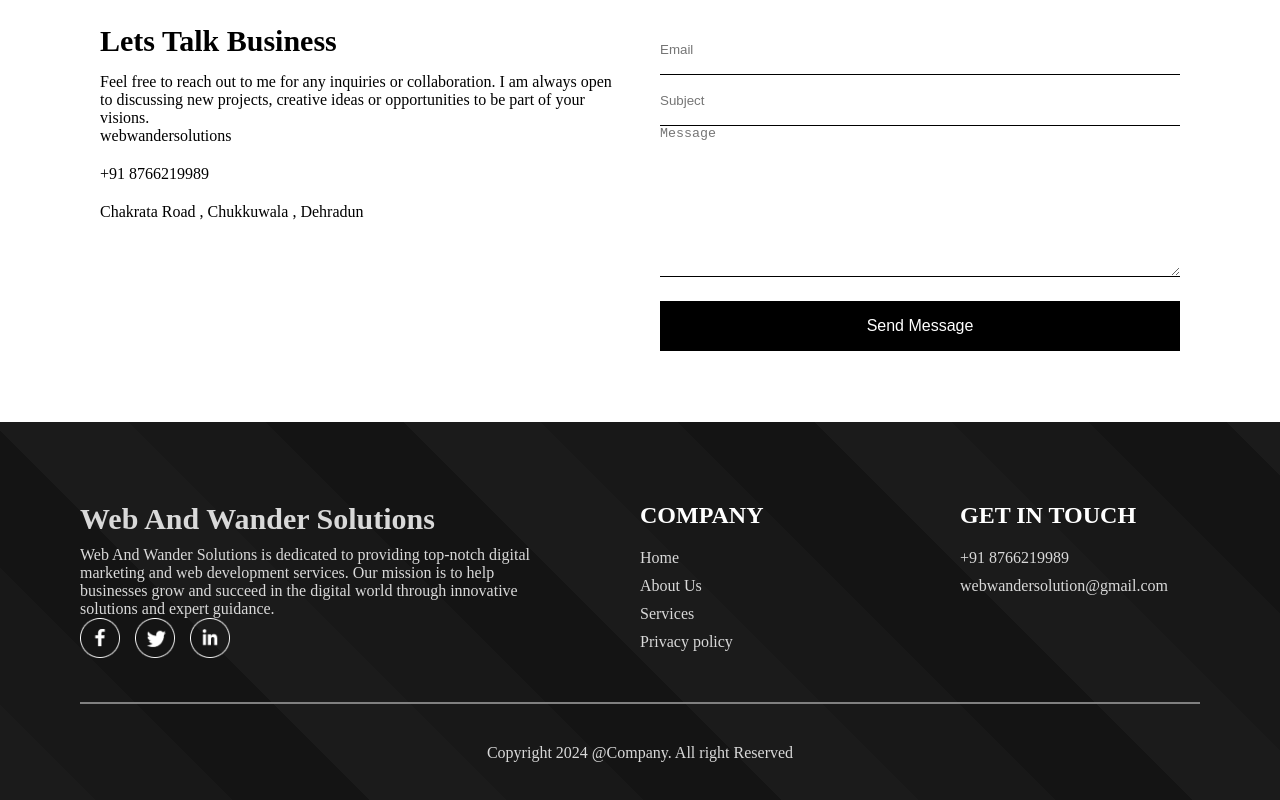
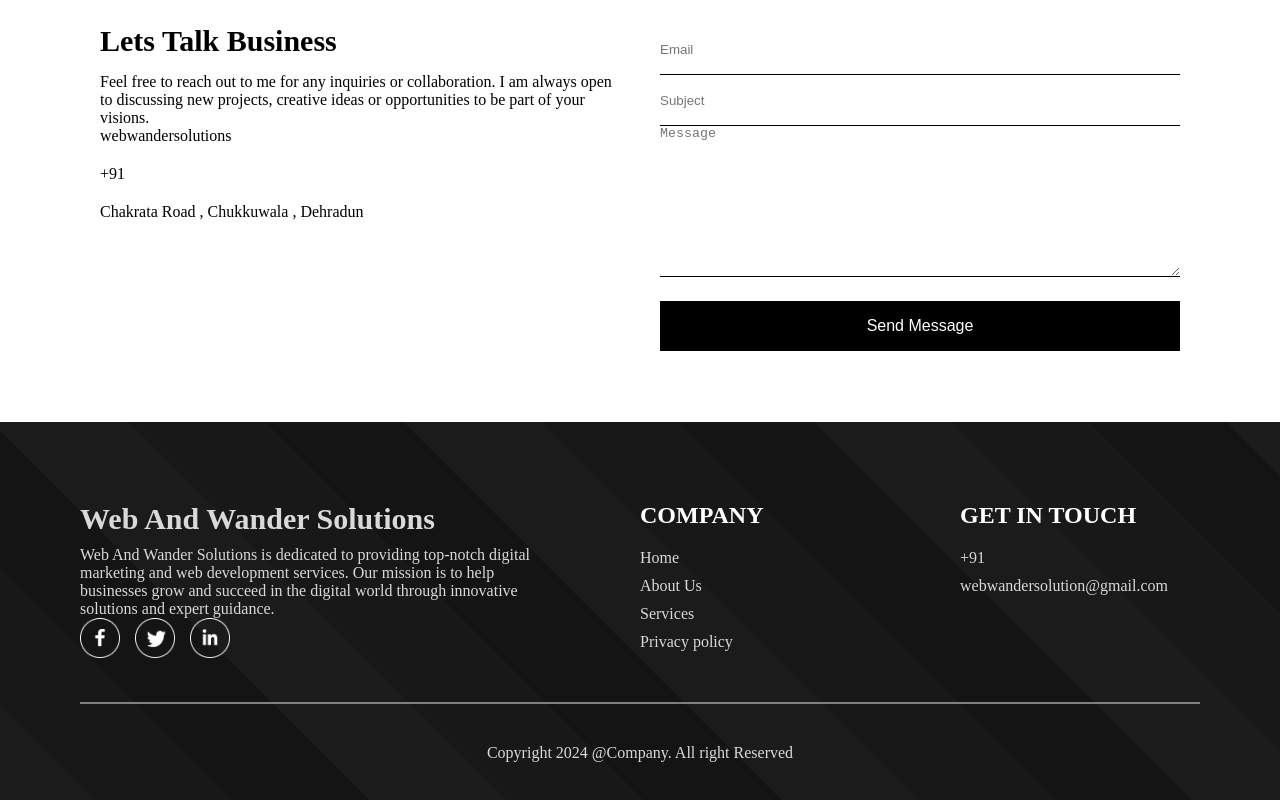
Before and after one commit to VAIBHAVTOMAR321/digiproject, a React (Vite) app: page / in a window 1280 px wide. Shown: the part 4756-5556 px from the top of the page. Built offline with nearby package versions, Linux system fonts and the light colour scheme.

Commit message:
Your commit message

```diff
--- a/src/Components/Contact/Contact.jsx
+++ b/src/Components/Contact/Contact.jsx
@@ -35,7 +35,7 @@ const Contact = () => {
               </div>
               <div className="detail">
                 {/* <FaPhone /> */}
-                <p>+91 8766219989</p>
+                <p>+91 </p>
               </div>
               <div className="detail">
                 {/* <FaLocationDot /> */}
--- a/src/Components/Footer/Footer.jsx
+++ b/src/Components/Footer/Footer.jsx
@@ -35,7 +35,7 @@ const Footer = () => {
             <div className="footer_content_right">
                 <h2>GET IN TOUCH</h2>
                 <ul>
-                    <li>+91 8766219989</li>
+                    <li>+91 </li>
                     <li>webwandersolution@gmail.com</li>
                 </ul>
             </div>
```
